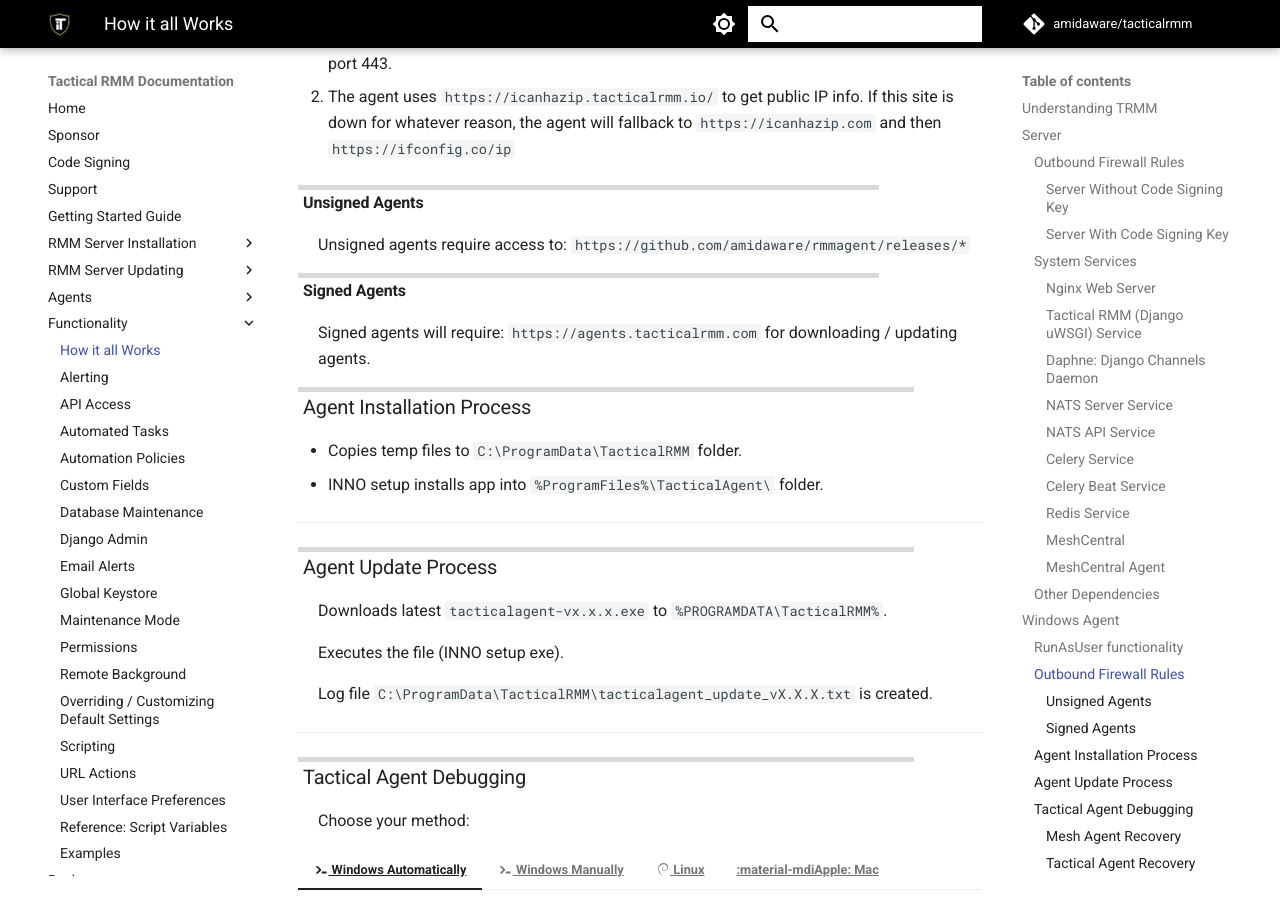
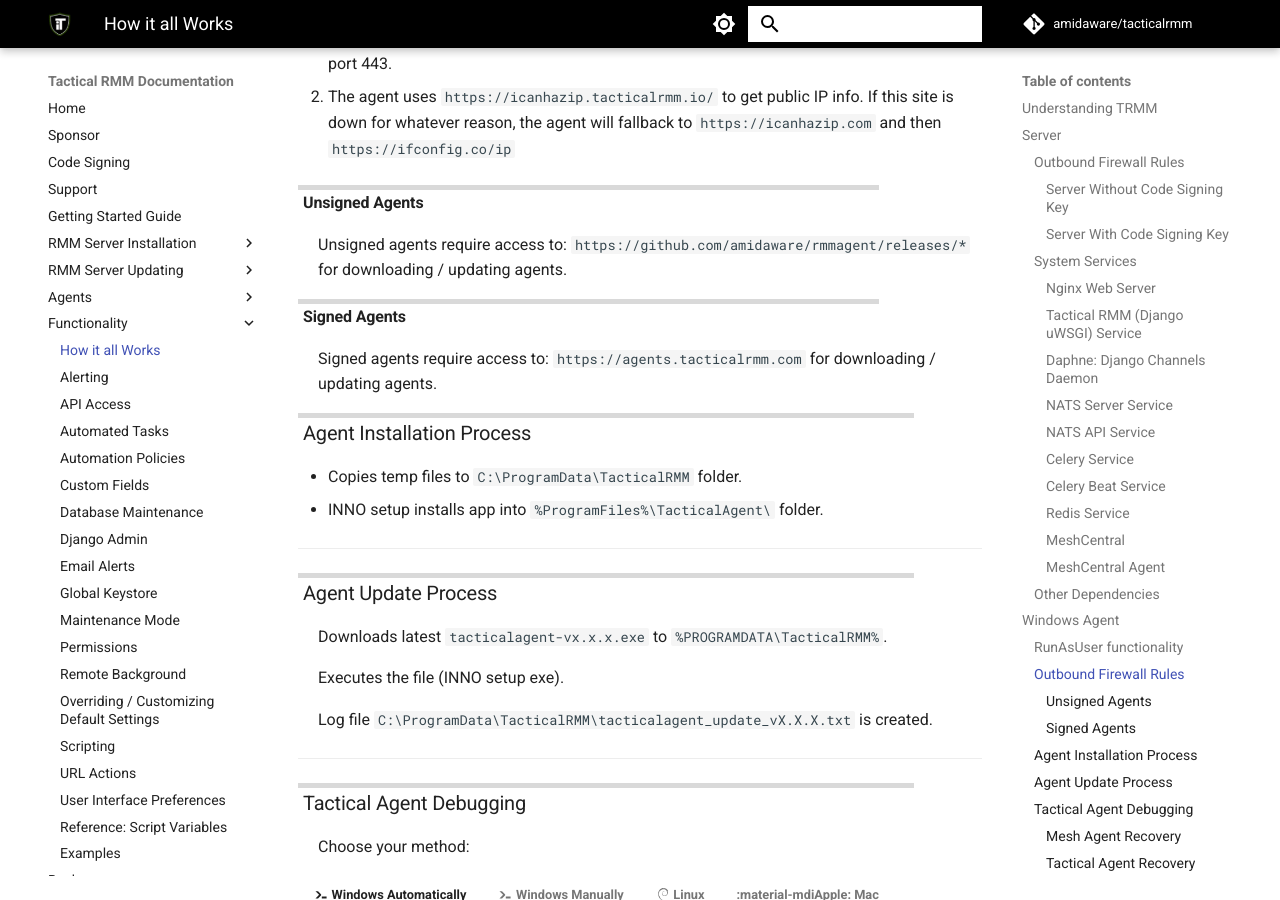
Before and after one commit to amidaware/trmm-docs, an MkDocs documentation site: the page built from docs/howitallworks.md, in a window 1280 px wide and 900 px high, scrolled down 8561 px. Built offline with MkDocs 1.6.1 and Material for MkDocs 9.7.7, drawn with Linux system fonts in a browser that asks for light colours; comment, search, counter and statistics services are not loaded.

Commit message:
howitallworks, making wording consistent

```diff
--- a/docs/howitallworks.md
+++ b/docs/howitallworks.md
@@ -509,11 +509,11 @@
 
 #### Unsigned Agents
 
-Unsigned agents require access to: `https://github.com/amidaware/rmmagent/releases/*`
+Unsigned agents require access to: `https://github.com/amidaware/rmmagent/releases/*` for downloading / updating agents.
 
 #### Signed Agents
 
-Signed agents will require: `https://agents.tacticalrmm.com` for downloading / updating agents.
+Signed agents require access to: `https://agents.tacticalrmm.com` for downloading / updating agents.
 
 ### Agent Installation Process
 
```
